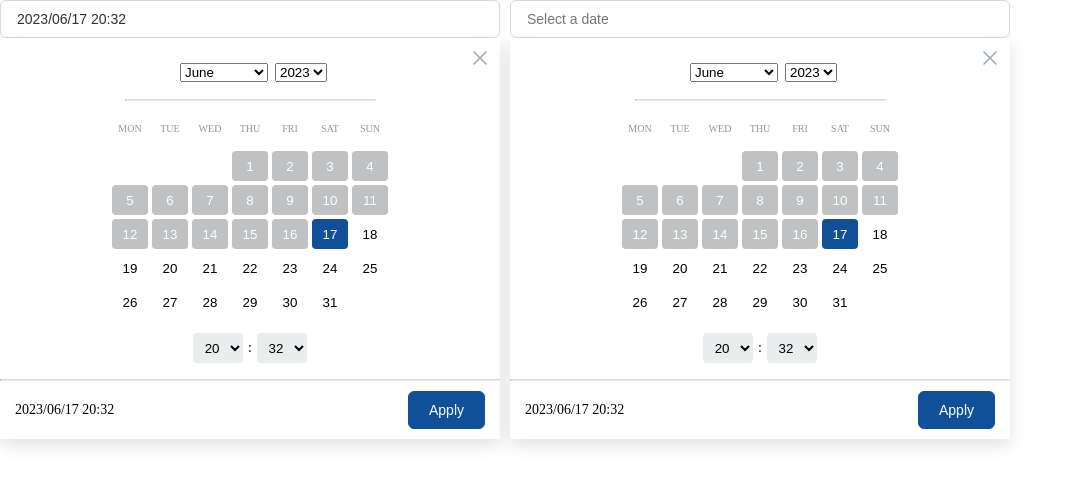
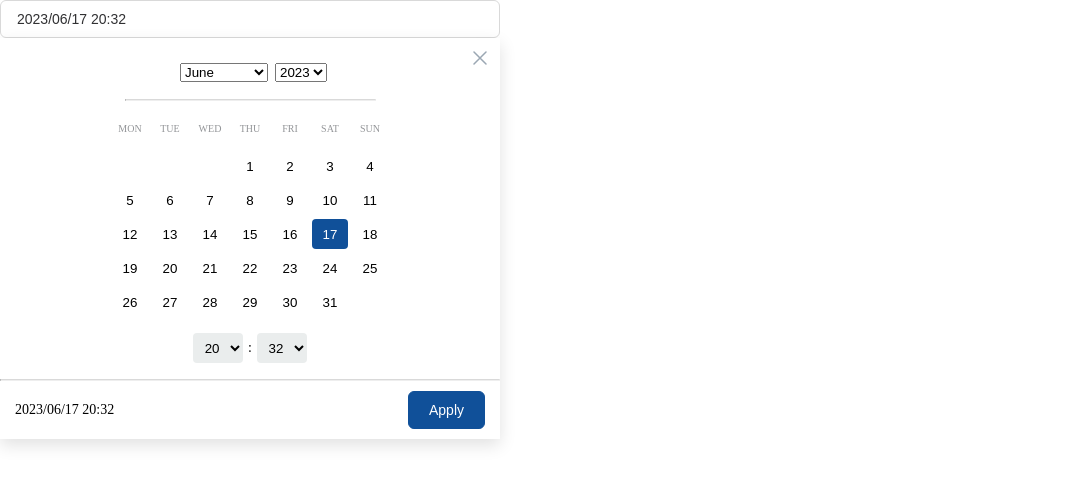
Before and after one commit to snigdho611/custom-react-datepicker, a React (Create React App) app: page / in a window 1280 px wide. Shown: the top 486 px of the page, without its empty margins (0-1075 px from the left). Built offline with nearby package versions, Linux system fonts and the light colour scheme.

Commit message:
Basic functional datepicker implemented

```diff
--- a/src/App.tsx
+++ b/src/App.tsx
@@ -17,9 +17,9 @@ function App() {
           }
           setStart(date);
         }}
-        min={new Date(new Date().getTime() - 86400000)}
+        // min={new Date(new Date().getTime() - 86400000)}
       />
-      <Datepicker
+      {/* <Datepicker
         width="500px"
         value={end}
         onChange={(date) => {
@@ -27,7 +27,7 @@ function App() {
         }}
         // min={new Date(new Date().getTime() - 86400000)}
         min={start ? new Date(start.getTime() - 86400000) : null}
-      />
+      /> */}
     </div>
   );
 }
--- a/src/components/Datepicker/Header/index.tsx
+++ b/src/components/Datepicker/Header/index.tsx
@@ -35,12 +35,12 @@ const Header: React.FC<IHeaderProps> = ({
     "December",
   ];
   const years = () => {
-    const _: number[] = []
+    const _: number[] = [];
     for (let index = 1500; index < 2500; index++) {
       _.push(index);
     }
     return _;
-  }
+  };
 
   return (
     <div className="datepicker_modal_header">
@@ -65,7 +65,11 @@ const Header: React.FC<IHeaderProps> = ({
             }}
           >
             {months.map((element, i) => {
-              return <option key={i} value={i}>{element}</option>;
+              return (
+                <option key={i} value={i}>
+                  {element}
+                </option>
+              );
             })}
           </select>
           <select
@@ -79,8 +83,12 @@ const Header: React.FC<IHeaderProps> = ({
               }));
             }}
           >
-            {years().map((element) => {
-              return <option value={element}>{element}</option>;
+            {years().map((element, i) => {
+              return (
+                <option key={i} value={element}>
+                  {element}
+                </option>
+              );
             })}
           </select>
           {/* <span>{months[selected.month]}</span>
--- a/src/components/Datepicker/Time/index.tsx
+++ b/src/components/Datepicker/Time/index.tsx
@@ -8,14 +8,13 @@ const DatepickerTime: React.FC<ITimeProps> = ({
   min = null,
   max = null,
 }) => {
-
   return (
     <div className="datepicker_modal_time">
       <select
         onChange={(e) => onTimeClickHour(parseInt(e.target.value))}
         defaultValue={selected.hours}
       >
-        {arrayFill(min? selected.hours : 0, 24).map((hour) => (
+        {arrayFill(0, 24).map((hour) => (
           <option key={hour} value={hour}>
             {hour < 10 ? "0" + hour : hour}
           </option>
```
